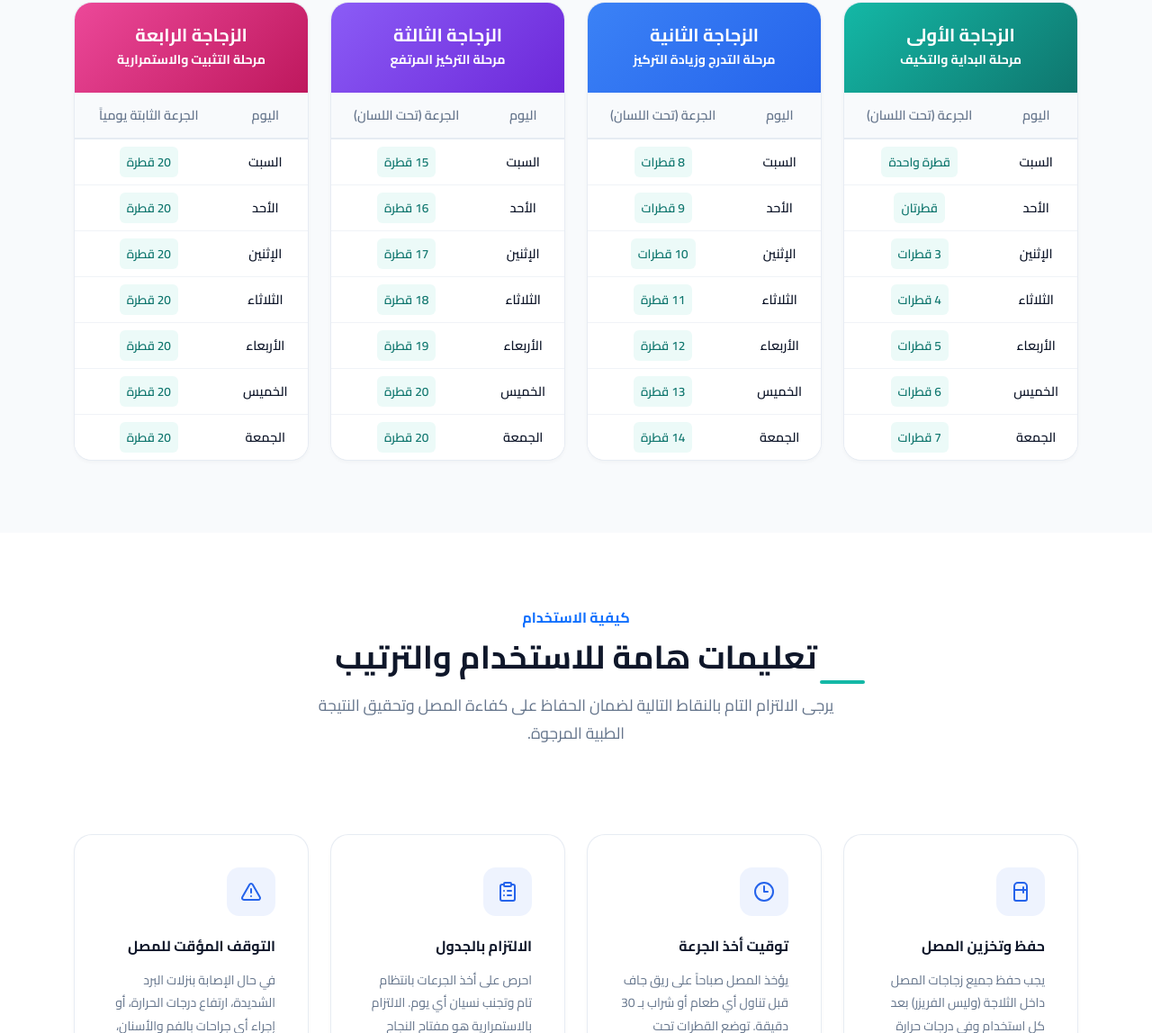
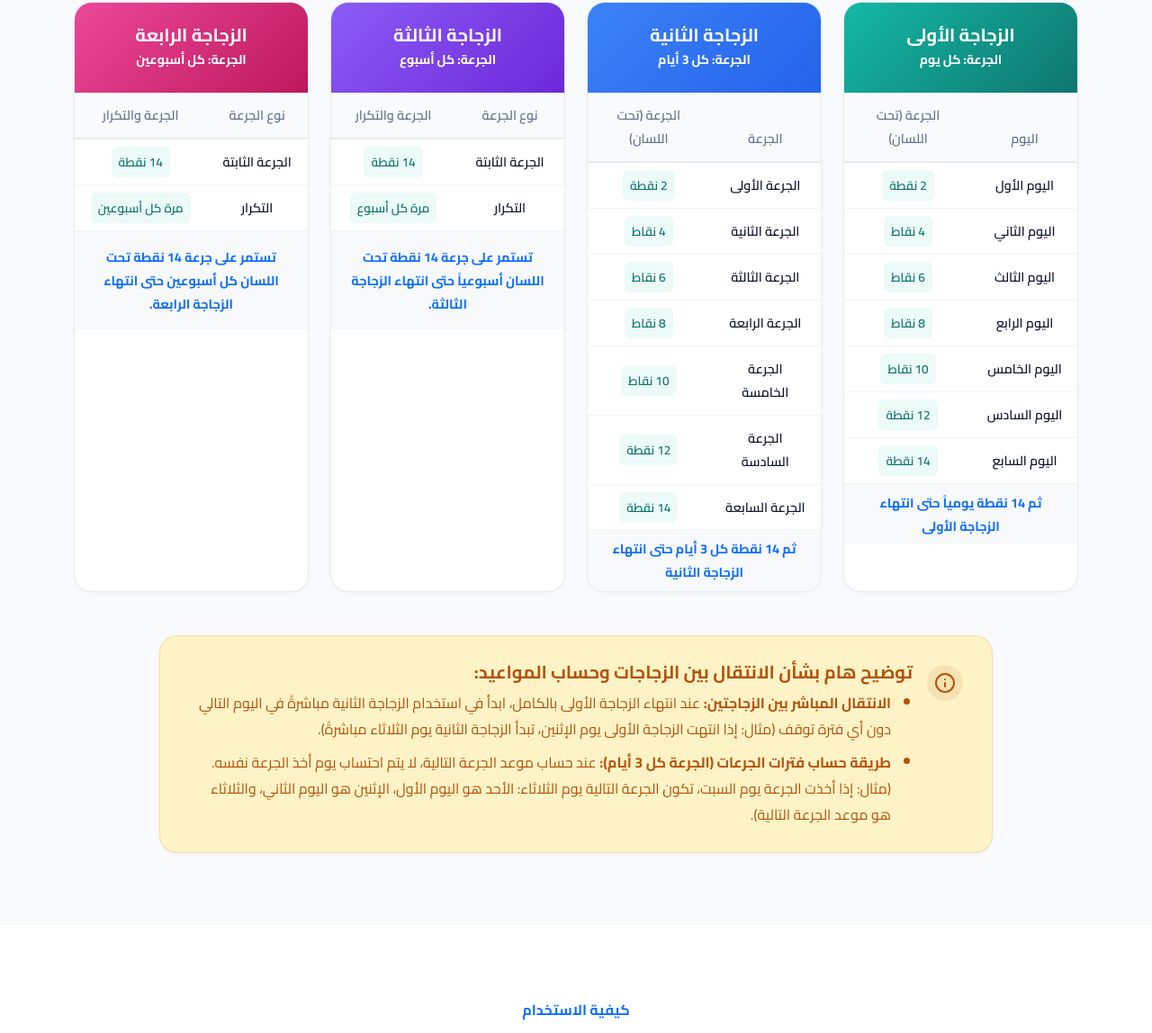
Before and after one commit to OmarNour9903/dr-mohamed-elshawaf, a plain HTML site: page oral-serum.html in a window 1280 px wide. Shown: the part 828-1976 px from the top of the page at 90% size. Drawn offline with nearby package versions, Linux system fonts and the light colour scheme.

Commit message:
second commit

```diff
--- a/oral-serum.html
+++ b/oral-serum.html
@@ -86,7 +86,7 @@
           <div class="bottle-card h-100">
             <div class="bottle-header bottle-1">
               <h3 class="h5 mb-0 fw-bold">الزجاجة الأولى</h3>
-              <span class="small opacity-85">مرحلة البداية والتكيف</span>
+              <span class="small opacity-85">الجرعة: كل يوم</span>
             </div>
             <div class="table-responsive">
               <table class="table dose-table table-hover align-middle text-center">
@@ -97,13 +97,18 @@
                   </tr>
                 </thead>
                 <tbody>
-                  <tr><td>السبت</td><td><span class="badge-dose">قطرة واحدة</span></td></tr>
-                  <tr><td>الأحد</td><td><span class="badge-dose">قطرتان</span></td></tr>
-                  <tr><td>الإثنين</td><td><span class="badge-dose">3 قطرات</span></td></tr>
-                  <tr><td>الثلاثاء</td><td><span class="badge-dose">4 قطرات</span></td></tr>
-                  <tr><td>الأربعاء</td><td><span class="badge-dose">5 قطرات</span></td></tr>
-                  <tr><td>الخميس</td><td><span class="badge-dose">6 قطرات</span></td></tr>
-                  <tr><td>الجمعة</td><td><span class="badge-dose">7 قطرات</span></td></tr>
+                  <tr><td>اليوم الأول</td><td><span class="badge-dose">2 نقطة</span></td></tr>
+                  <tr><td>اليوم الثاني</td><td><span class="badge-dose">4 نقاط</span></td></tr>
+                  <tr><td>اليوم الثالث</td><td><span class="badge-dose">6 نقاط</span></td></tr>
+                  <tr><td>اليوم الرابع</td><td><span class="badge-dose">8 نقاط</span></td></tr>
+                  <tr><td>اليوم الخامس</td><td><span class="badge-dose">10 نقاط</span></td></tr>
+                  <tr><td>اليوم السادس</td><td><span class="badge-dose">12 نقطة</span></td></tr>
+                  <tr><td>اليوم السابع</td><td><span class="badge-dose">14 نقطة</span></td></tr>
+                  <tr class="table-light">
+                    <td colspan="2" class="text-primary fw-bold small py-2">
+                      ثم 14 نقطة يومياً حتى انتهاء الزجاجة الأولى
+                    </td>
+                  </tr>
                 </tbody>
               </table>
             </div>
@@ -115,24 +120,29 @@
           <div class="bottle-card h-100">
             <div class="bottle-header bottle-2">
               <h3 class="h5 mb-0 fw-bold">الزجاجة الثانية</h3>
-              <span class="small opacity-85">مرحلة التدرج وزيادة التركيز</span>
+              <span class="small opacity-85">الجرعة: كل 3 أيام</span>
             </div>
             <div class="table-responsive">
               <table class="table dose-table table-hover align-middle text-center">
                 <thead>
                   <tr>
-                    <th>اليوم</th>
+                    <th>الجرعة</th>
                     <th>الجرعة (تحت اللسان)</th>
                   </tr>
                 </thead>
                 <tbody>
-                  <tr><td>السبت</td><td><span class="badge-dose">8 قطرات</span></td></tr>
-                  <tr><td>الأحد</td><td><span class="badge-dose">9 قطرات</span></td></tr>
-                  <tr><td>الإثنين</td><td><span class="badge-dose">10 قطرات</span></td></tr>
-                  <tr><td>الثلاثاء</td><td><span class="badge-dose">11 قطرة</span></td></tr>
-                  <tr><td>الأربعاء</td><td><span class="badge-dose">12 قطرة</span></td></tr>
-                  <tr><td>الخميس</td><td><span class="badge-dose">13 قطرة</span></td></tr>
-                  <tr><td>الجمعة</td><td><span class="badge-dose">14 قطرة</span></td></tr>
+                  <tr><td>الجرعة الأولى</td><td><span class="badge-dose">2 نقطة</span></td></tr>
+                  <tr><td>الجرعة الثانية</td><td><span class="badge-dose">4 نقاط</span></td></tr>
+                  <tr><td>الجرعة الثالثة</td><td><span class="badge-dose">6 نقاط</span></td></tr>
+                  <tr><td>الجرعة الرابعة</td><td><span class="badge-dose">8 نقاط</span></td></tr>
+                  <tr><td>الجرعة الخامسة</td><td><span class="badge-dose">10 نقاط</span></td></tr>
+                  <tr><td>الجرعة السادسة</td><td><span class="badge-dose">12 نقطة</span></td></tr>
+                  <tr><td>الجرعة السابعة</td><td><span class="badge-dose">14 نقطة</span></td></tr>
+                  <tr class="table-light">
+                    <td colspan="2" class="text-primary fw-bold small py-2">
+                      ثم 14 نقطة كل 3 أيام حتى انتهاء الزجاجة الثانية
+                    </td>
+                  </tr>
                 </tbody>
               </table>
             </div>
@@ -144,24 +154,30 @@
           <div class="bottle-card h-100">
             <div class="bottle-header bottle-3">
               <h3 class="h5 mb-0 fw-bold">الزجاجة الثالثة</h3>
-              <span class="small opacity-85">مرحلة التركيز المرتفع</span>
+              <span class="small opacity-85">الجرعة: كل أسبوع</span>
             </div>
             <div class="table-responsive">
               <table class="table dose-table table-hover align-middle text-center">
                 <thead>
                   <tr>
-                    <th>اليوم</th>
-                    <th>الجرعة (تحت اللسان)</th>
+                    <th>نوع الجرعة</th>
+                    <th>الجرعة والتكرار</th>
                   </tr>
                 </thead>
                 <tbody>
-                  <tr><td>السبت</td><td><span class="badge-dose">15 قطرة</span></td></tr>
-                  <tr><td>الأحد</td><td><span class="badge-dose">16 قطرة</span></td></tr>
-                  <tr><td>الإثنين</td><td><span class="badge-dose">17 قطرة</span></td></tr>
-                  <tr><td>الثلاثاء</td><td><span class="badge-dose">18 قطرة</span></td></tr>
-                  <tr><td>الأربعاء</td><td><span class="badge-dose">19 قطرة</span></td></tr>
-                  <tr><td>الخميس</td><td><span class="badge-dose">20 قطرة</span></td></tr>
-                  <tr><td>الجمعة</td><td><span class="badge-dose">20 قطرة</span></td></tr>
+                  <tr>
+                    <td>الجرعة الثابتة</td>
+                    <td><span class="badge-dose">14 نقطة</span></td>
+                  </tr>
+                  <tr>
+                    <td>التكرار</td>
+                    <td><span class="badge-dose">مرة كل أسبوع</span></td>
+                  </tr>
+                  <tr class="table-light">
+                    <td colspan="2" class="text-primary fw-bold small py-3">
+                      تستمر على جرعة 14 نقطة تحت اللسان أسبوعياً حتى انتهاء الزجاجة الثالثة.
+                    </td>
+                  </tr>
                 </tbody>
               </table>
             </div>
@@ -173,26 +189,54 @@
           <div class="bottle-card h-100">
             <div class="bottle-header bottle-4">
               <h3 class="h5 mb-0 fw-bold">الزجاجة الرابعة</h3>
-              <span class="small opacity-85">مرحلة التثبيت والاستمرارية</span>
+              <span class="small opacity-85">الجرعة: كل أسبوعين</span>
             </div>
             <div class="table-responsive">
               <table class="table dose-table table-hover align-middle text-center">
                 <thead>
                   <tr>
-                    <th>اليوم</th>
-                    <th>الجرعة الثابتة يومياً</th>
+                    <th>نوع الجرعة</th>
+                    <th>الجرعة والتكرار</th>
                   </tr>
                 </thead>
                 <tbody>
-                  <tr><td>السبت</td><td><span class="badge-dose">20 قطرة</span></td></tr>
-                  <tr><td>الأحد</td><td><span class="badge-dose">20 قطرة</span></td></tr>
-                  <tr><td>الإثنين</td><td><span class="badge-dose">20 قطرة</span></td></tr>
-                  <tr><td>الثلاثاء</td><td><span class="badge-dose">20 قطرة</span></td></tr>
-                  <tr><td>الأربعاء</td><td><span class="badge-dose">20 قطرة</span></td></tr>
-                  <tr><td>الخميس</td><td><span class="badge-dose">20 قطرة</span></td></tr>
-                  <tr><td>الجمعة</td><td><span class="badge-dose">20 قطرة</span></td></tr>
+                  <tr>
+                    <td>الجرعة الثابتة</td>
+                    <td><span class="badge-dose">14 نقطة</span></td>
+                  </tr>
+                  <tr>
+                    <td>التكرار</td>
+                    <td><span class="badge-dose">مرة كل أسبوعين</span></td>
+                  </tr>
+                  <tr class="table-light">
+                    <td colspan="2" class="text-primary fw-bold small py-3">
+                      تستمر على جرعة 14 نقطة تحت اللسان كل أسبوعين حتى انتهاء الزجاجة الرابعة.
+                    </td>
+                  </tr>
                 </tbody>
               </table>
+            </div>
+          </div>
+        </div>
+      </div>
+
+      <!-- Transition and Calculation Info Alert -->
+      <div class="row mt-5 justify-content-center">
+        <div class="col-lg-10 reveal">
+          <div class="notice-alert-card d-flex align-items-start gap-3">
+            <div class="p-2 rounded-circle d-inline-flex mt-1" style="background-color: rgba(180, 83, 9, 0.1); color: var(--warning-text);">
+              <i data-lucide="Info" style="width: 24px; height: 24px;"></i>
+            </div>
+            <div>
+              <h4 class="h5 fw-bold mb-2">توضيح هام بشأن الانتقال بين الزجاجات وحساب المواعيد:</h4>
+              <ul class="mb-0 text-slate-700 font-medium" style="padding-right: 1.5rem; list-style-type: disc;">
+                <li class="mb-2">
+                  <strong>الانتقال المباشر بين الزجاجتين:</strong> عند انتهاء الزجاجة الأولى بالكامل، ابدأ في استخدام الزجاجة الثانية مباشرةً في اليوم التالي دون أي فترة توقف (مثال: إذا انتهت الزجاجة الأولى يوم الإثنين، تبدأ الزجاجة الثانية يوم الثلاثاء مباشرةً).
+                </li>
+                <li>
+                  <strong>طريقة حساب فترات الجرعات (الجرعة كل 3 أيام):</strong> عند حساب موعد الجرعة التالية، لا يتم احتساب يوم أخذ الجرعة نفسه. (مثال: إذا أخذت الجرعة يوم السبت، تكون الجرعة التالية يوم الثلاثاء: الأحد هو اليوم الأول، الإثنين هو اليوم الثاني، والثلاثاء هو موعد الجرعة التالية).
+                </li>
+              </ul>
             </div>
           </div>
         </div>
```
